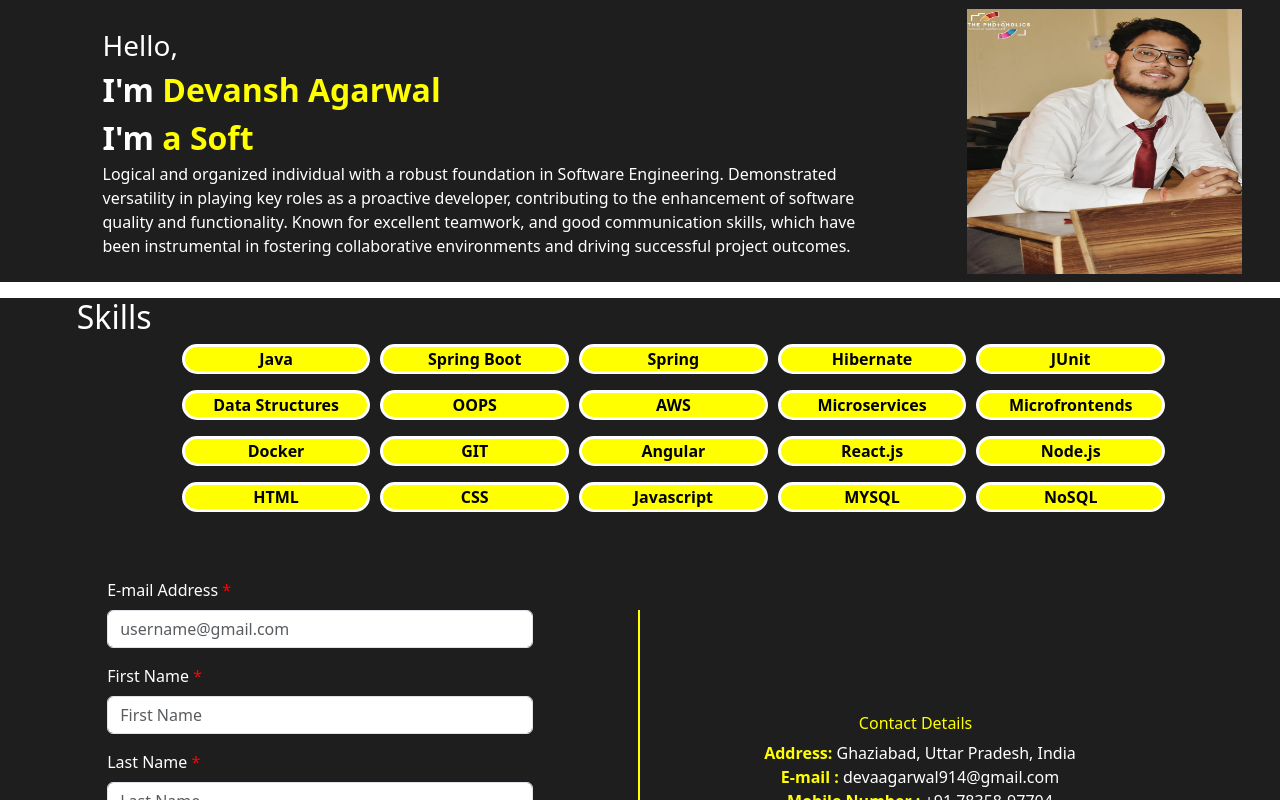
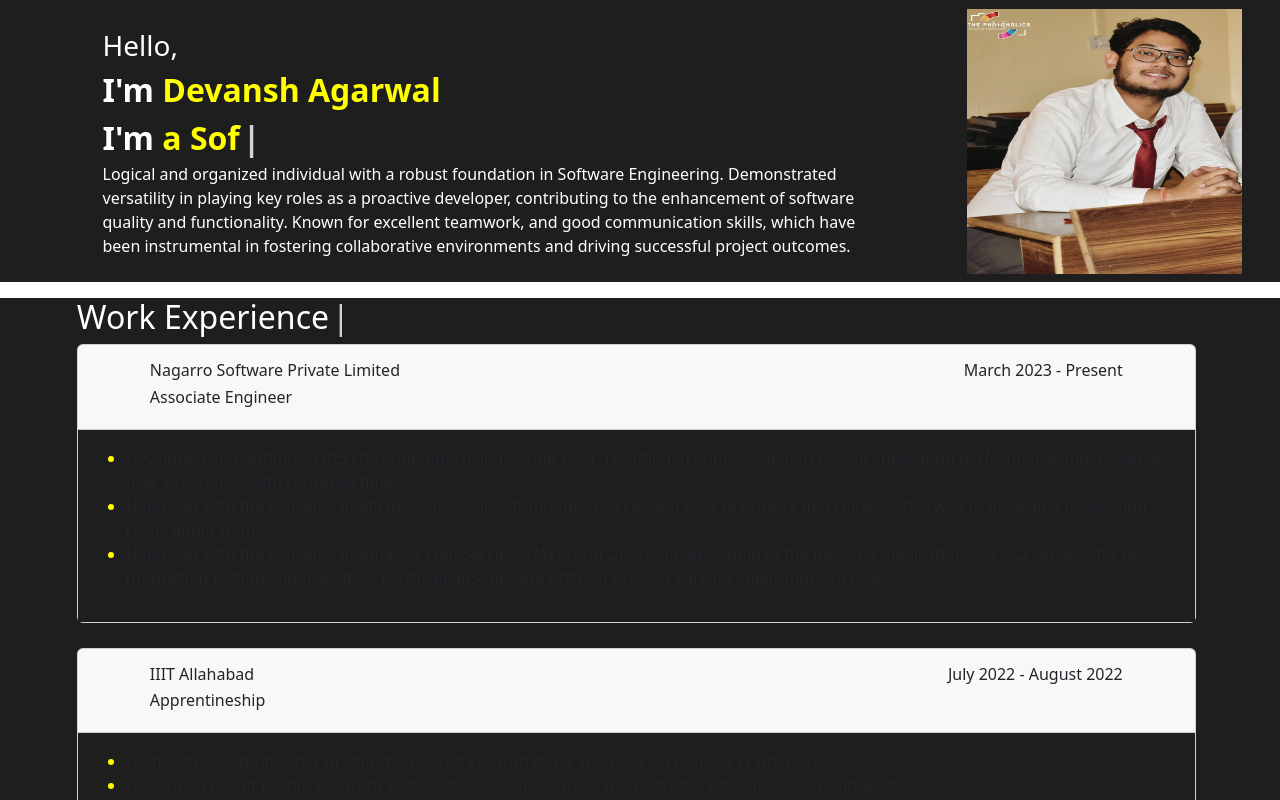
Before and after one commit to DevanshAgarwal7/portfolio, a React (Vite) app in the folder my-portfolio/: page / in a window 1280 px wide. Shown: the top 800 px of the page. Built offline with nearby package versions, Linux system fonts and the light colour scheme.

Commit message:
Changes done in footer, skills component along with doing work for work experience component

```diff
--- a/my-portfolio/src/components/Footer.jsx
+++ b/my-portfolio/src/components/Footer.jsx
@@ -1,6 +1,5 @@
 import React, { useState } from "react";
 import '../styling/Footer.css';
-import { Cursor } from "react-simple-typewriter";
 
 function Footer() {
     const contactInformation = {
@@ -92,7 +91,7 @@ function Footer() {
                     </div>
                     <div className="p-2 mx-4 footer_flex_item_2">
                         <div className="d-flex flex-column justify-content-center align-items-center">
-                            <h6 style={{ color: "yellow" }}>Contact Details<Cursor /></h6>
+                            <h6 style={{ color: "yellow" }}>Contact Details</h6>
                             <div>
                                 <strong style={{ color: "yellow" }}>Address: </strong>{contactInformation.address}
                             </div>
@@ -102,7 +101,7 @@ function Footer() {
                             <div>
                                 <strong style={{ color: "yellow" }}>Mobile Number : </strong>+91 78358-97704
                             </div>
-                            <h6 className="mt-2" style={{ color: "yellow" }}>Quick Links<Cursor /></h6>
+                            <h6 className="mt-2" style={{ color: "yellow" }}>Quick Links</h6>
                             <div>
                                 <div className="d-flex flex-row justify-content-center align-items-center">
                                     <div className="p-2 px-3 mail">
--- a/my-portfolio/src/components/WorkExperience.jsx
+++ b/my-portfolio/src/components/WorkExperience.jsx
@@ -0,0 +1,86 @@
+import React from "react";
+import '../styling/WorkExperience.css';
+import { Cursor } from "react-simple-typewriter";
+
+function WorkExperience() {
+
+    const workExperienceDetails = {
+        workExperience1: {
+            company: "Nagarro Software Private Limited",
+            designation: "Associate Engineer",
+            timeline: "March 2023 - Present",
+            description: [
+                "Developed and optimized RESTful endpoints using Spring Boot, resulting in improvement in overall application performance and a seamless user experience with  response time.", "Hands-on with the concepts of Microservices, Microfrontends, Docker and How teamwork in a collaborative way to develop a production-ready application.",
+                "Hands-on with the concepts of Amazon Web Services (AWS) and Docker images. upload the Backend applications on EC2 services for pre-production testing and used RDS, Elastic BeanStalk, and CDN services for serving applications to users."
+            ]
+        },
+        workExperience2: {
+            company: "IIIT Allahabad",
+            designation: "Apprentineship",
+            timeline: "July 2022 - August 2022",
+            description: [
+                "Demonstrated proficiency in Object-Oriented Programming and work on popular Frameworks.", "Developed Result portal. The front end is developed in Angular and Backed is developed in Spring Boot.",
+                "Developed Restful End Points for Teachers and Students. Students can view their results by entering the Roll number and DOB. The teacher can update the marks of any student if needed."
+            ]
+        }
+    }
+    return (
+        <React.Fragment>
+            <div className="workexperience_Component">
+                <h2>Work Experience<Cursor /></h2>
+                <div className="workexperience_div">
+                    {Object.keys(workExperienceDetails).map((key, index) => {
+                        const experience = workExperienceDetails[key];
+                        return (
+                            <div key={index} className="card each_workexperience_div">
+                                <div class="card-header each_workexperience_header">
+                                    <div className=" each_workexperience_header_flex">
+                                        <div className="p-2 mx-5"><h6>{experience.company}</h6></div>
+                                        <div className="p-2 mx-5 each_work_experience_timeline"><h6>{experience.timeline}</h6></div>
+                                    </div>
+                                    <div className="d-flex flex-row mb-1 justify-content-start align-items-center">
+                                        <div className="p-2 mx-5 each_work_experience_designation">{experience.designation}</div>
+                                    </div>
+                                </div>
+                                <div class="card-body each_workexperience_body">
+                                    <ul>
+                                        {experience.description.map((description, idx) => (
+                                            <li key={idx} className="each_work_experience_each_deacription_listitem">{description}</li>
+                                        ))}
+                                    </ul>
+                                </div>
+                            </div>
+                        );
+                    })}
+                    {/* <div class="card">
+                        <div class="card-header">
+                            <div className="d-flex flex-row justify-content-between align-items-center">
+                                <div className="p-2 mx-5"><h6>Nagarro</h6></div>
+                                <div className="p-2 mx-5"><h6>March 2023 - Present</h6></div>
+                            </div>
+                            <div className="d-flex flex-row mb-1 justify-content-start align-items-center">
+                                <div className="p-2 mx-5">Associate Engineer</div>
+                            </div>
+                        </div>
+                        <div class="card-body workexperience_body">
+                            <ul>
+                                <li>Developed and optimized RESTful endpoints using Spring Boot,
+                                    resulting in improvement in overall application performance and a
+                                    seamless user experience with reduced response time.</li>
+                                <li>Hands-on with the concepts of Microservices, Microfrontends, Docker
+                                    and How teamwork in a collaborative way to develop a production-
+                                    ready application.</li>
+                                <li>Hands-on with the concepts of Amazon Web Services (AWS) and
+                                    Docker images. upload the Backend applications on EC2 services for
+                                    pre-production testing and used RDS, Elastic BeanStalk, and CDN
+                                    services for serving applications to users.</li>
+                            </ul>
+                        </div>
+                    </div> */}
+                </div>
+            </div>
+        </React.Fragment>
+    );
+}
+
+export default WorkExperience;
--- a/my-portfolio/src/pages/Portfolio.jsx
+++ b/my-portfolio/src/pages/Portfolio.jsx
@@ -3,12 +3,14 @@ import { Navbar } from "react-bootstrap";
 import Introduction from "../components/Introduction";
 import Skills from "../components/Skills";
 import Footer from "../components/Footer";
+import WorkExperience from "../components/WorkExperience";
 
 function Portfolio() {
     return (
         <React.Fragment>
             {/* <Navbar /> */}
             <Introduction />
+            <WorkExperience />
             <Skills />
             <Footer />
         </React.Fragment>
--- a/my-portfolio/src/styling/Skills.css
+++ b/my-portfolio/src/styling/Skills.css
@@ -20,9 +20,6 @@
 }
 
 @media (max-width: 1072px){
-    .skills_component{
-        padding-left: 15vw;
-    }
     .skill{
         font-size: small;
     }
--- /dev/null
+++ b/my-portfolio/src/styling/WorkExperience.css
@@ -0,0 +1,49 @@
+.workexperience_Component{
+    background-color: rgb(30, 30, 30);
+    color: white;
+    padding-left: 6vw;
+    height: auto;
+}
+.workexperience_div{
+    width: 93%;
+    margin-bottom: 1vw;
+}
+.each_workexperience_div{
+    margin-bottom: 2vw;
+}
+.each_workexperience_header{
+    background-color: rgb(30, 30, 30);
+    color: yellow;
+    border-bottom: 0.01rem solid white;
+}
+.each_workexperience_header_flex{
+    display: flex;
+    flex-direction: row;
+    justify-content: space-between;
+    align-items: center;
+}
+.each_work_experience_designation{
+    margin-top: -20px;
+}
+.each_workexperience_body{
+    padding-left: 5%;
+    padding-right: 5%;
+    background-color: rgb(30, 30, 30);
+    color: white;
+}
+.each_work_experience_each_deacription_listitem::marker{
+    color: yellow;
+}
+
+@media (max-width: 540px){
+    .each_workexperience_div{
+        margin-bottom: 5vw;
+    }
+    .each_workexperience_header_flex{
+        flex-direction: column;
+        align-items: start;
+    }
+    .each_work_experience_timeline{
+        margin-top: -15px;
+    }
+}
```
